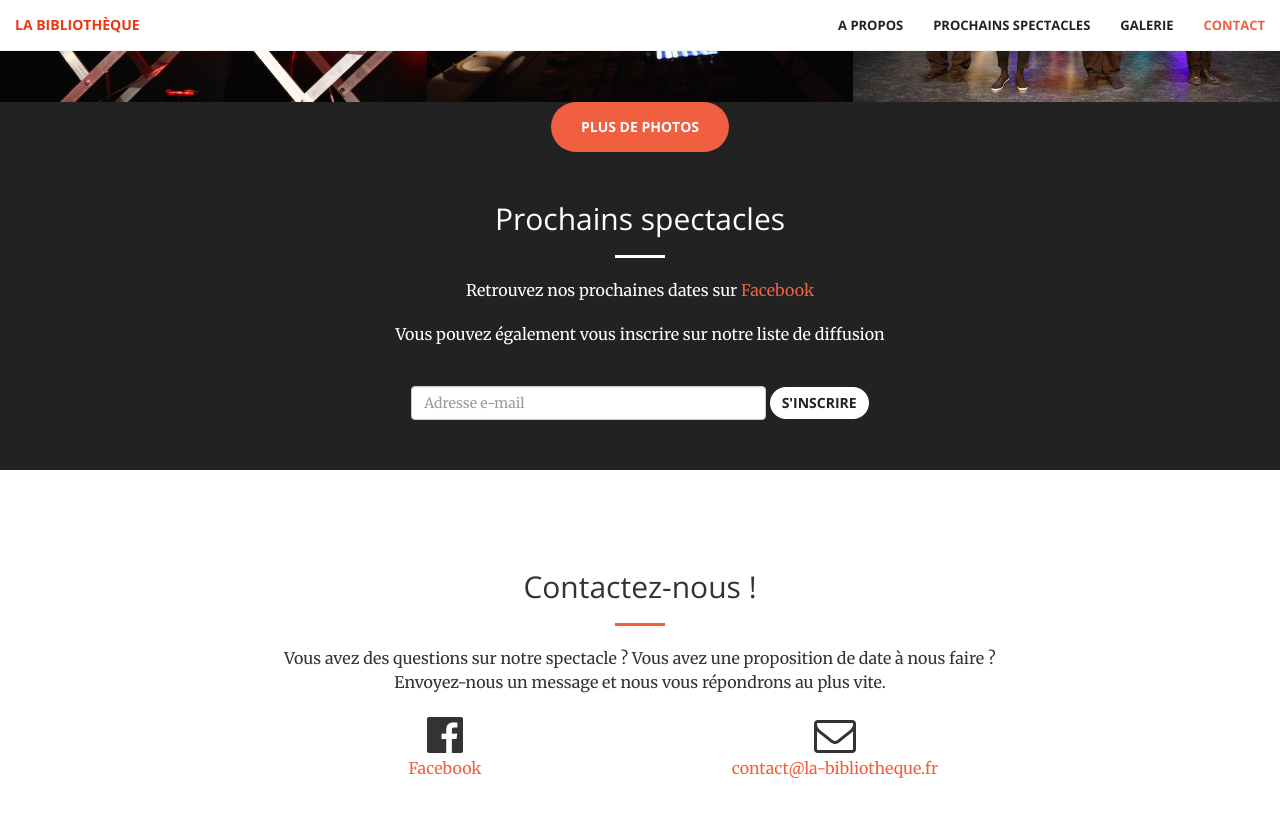
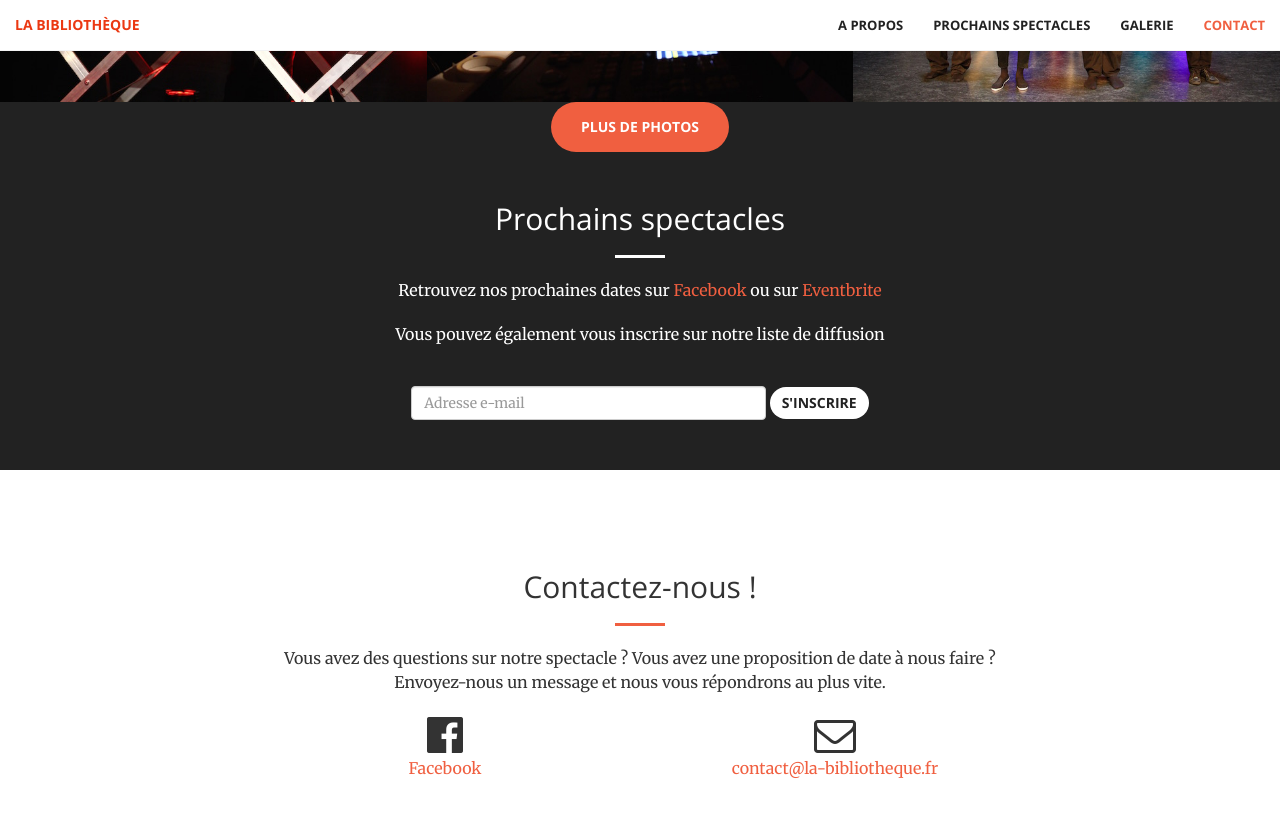
Before and after one commit to AdamSelene/la-bibliotheque, a Jekyll site: the page built from index.html, in a window 1280 px wide and 900 px high, scrolled down 1740 px. Shown: the top 817 px of the window. Built offline with Jekyll 4.4.1, drawn with Linux system fonts in a browser that asks for light colours; nearby versions of some CDN libraries.

Commit message:
Added link to Eventbrite events for la bibliotheque

```diff
--- a/index.html
+++ b/index.html
@@ -63,7 +63,7 @@ name: index
 	        <h2>Prochains spectacles</h2>
 	        <div id="events" class="list-group"></div>
 	        <hr class="light" />
-	        <p>Retrouvez nos prochaines dates sur <a href="https://www.facebook.com/pages/La-Bibliothèque/816923278372326?sk=events&ref=page_internal" title="La Bibliothèque sur Facebook">Facebook</a></p>
+	        <p>Retrouvez nos prochaines dates sur <a href="https://www.facebook.com/pages/La-Bibliothèque/816923278372326?sk=events&ref=page_internal" title="La Bibliothèque sur Facebook">Facebook</a> ou sur <a href="http://www.eventbrite.fr/o/compagnie-falbala-8066809138" title="La Bibliothèque sur Eventbrite">Eventbrite</a></p>
             <p>Vous pouvez également vous inscrire sur notre liste de diffusion</p>
             <form class="form-inline" role="form" id="mc-form">
 				<div class="form-group required">
```
